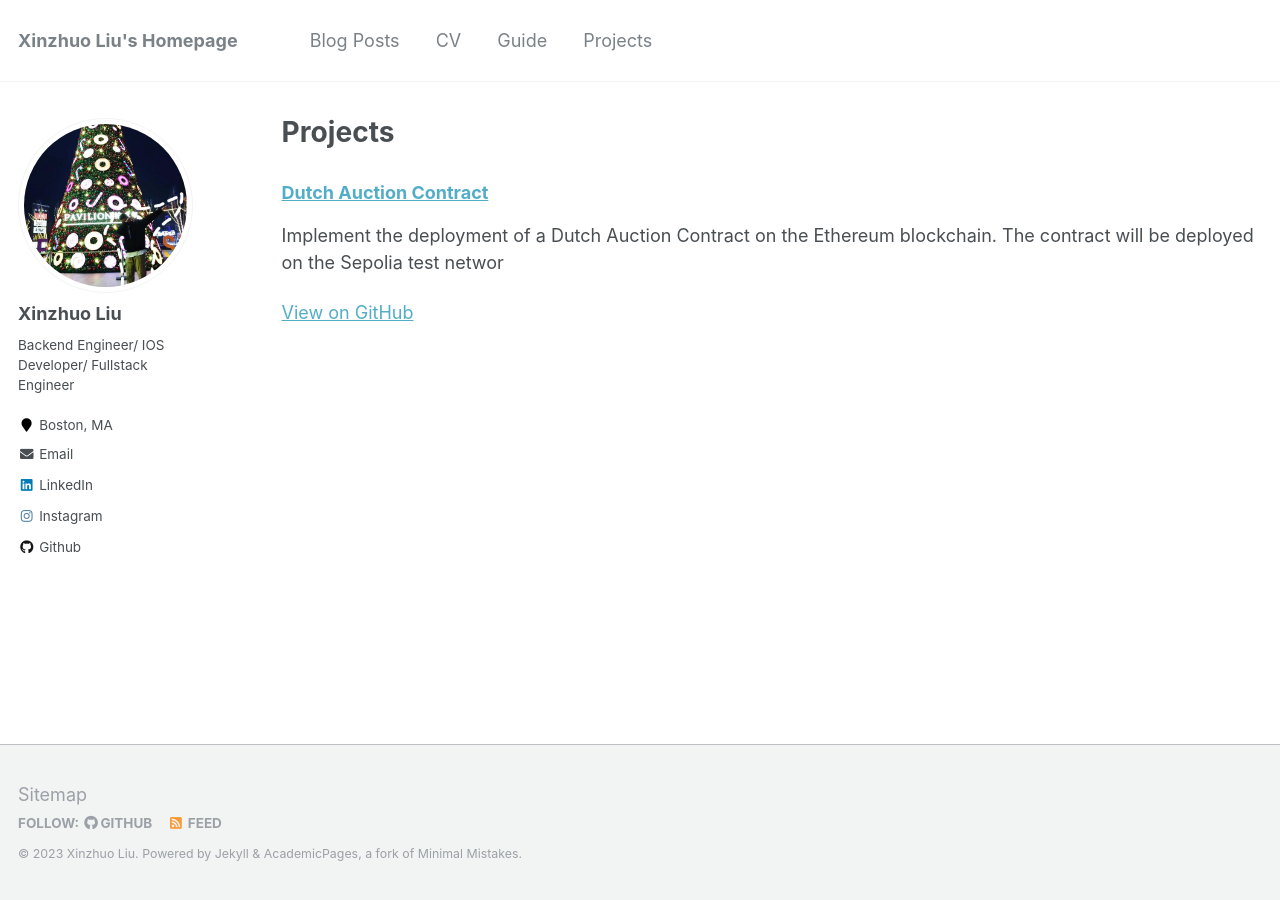
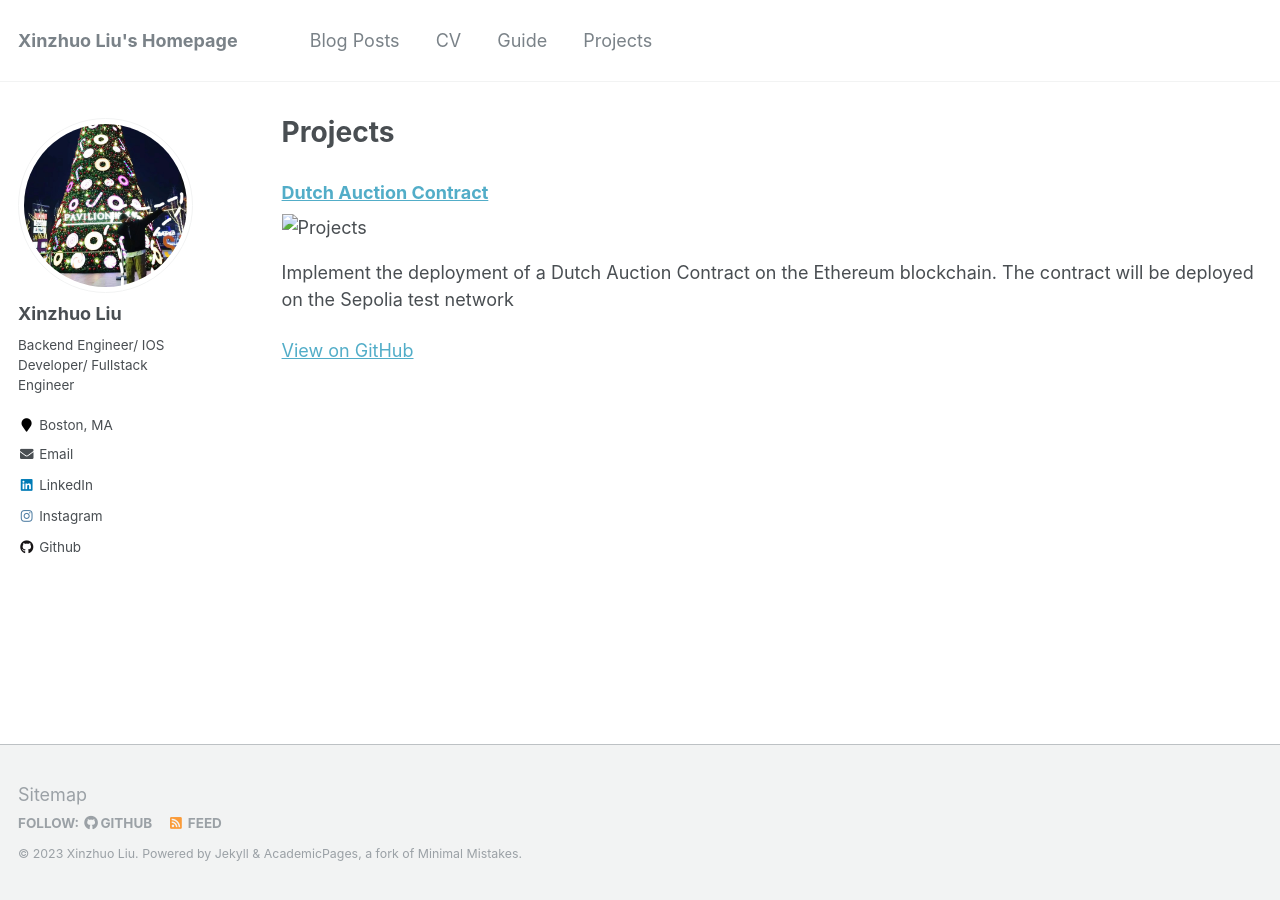
Before and after one commit to Uni-boy/uni-boy.github.io, a Jekyll site: the page built from _pages/projects.html, in a window 1280 px wide. Built offline with Jekyll 4.4.1, drawn with Linux system fonts in a browser that asks for light colours.

Commit message:
first project

```diff
--- a/_layouts/project.html
+++ b/_layouts/project.html
@@ -4,7 +4,6 @@
 <article class="post" itemscope itemtype="http://schema.org/BlogPosting">
   <header class="post-header">
     <h1 class="post-title" itemprop="name headline">{{ page.title }}</h1>
-    <img src="{{ site.baseurl }}{{ page.image }}" alt="{{ page.title }}" />
   </header>
 
   <div class="post-content" itemprop="articleBody">
--- a/_pages/projects.html
+++ b/_pages/projects.html
@@ -10,6 +10,7 @@
 {% for project in site.projects %}
   <div class="project">
     <h3><a href="{{ project.url }}">{{ project.title }}</a></h3>
+    <img src="{{ site.baseurl }}{{ page.image }}" alt="{{ page.title }}" />
     <p>{{ project.description }}</p>
     <p><a href="{{ project.github_url }}" target="_blank">View on GitHub</a></p>
   </div>
--- a/_projects/project-blockchain.html
+++ b/_projects/project-blockchain.html
@@ -1,8 +1,7 @@
 ---
 title: "Dutch Auction Contract"
 github_url: "https://github.com/Uni-boy/INFO7500_uniboy"
-description: "Implement the deployment of a Dutch Auction Contract on the Ethereum blockchain. The contract will be deployed on the Sepolia test networ"
-image: "/images/blockchain.png"
+description: "Implement the deployment of a Dutch Auction Contract on the Ethereum blockchain. The contract will be deployed on the Sepolia test network"
 ---
 
 Additional information about the project goes here.
```
